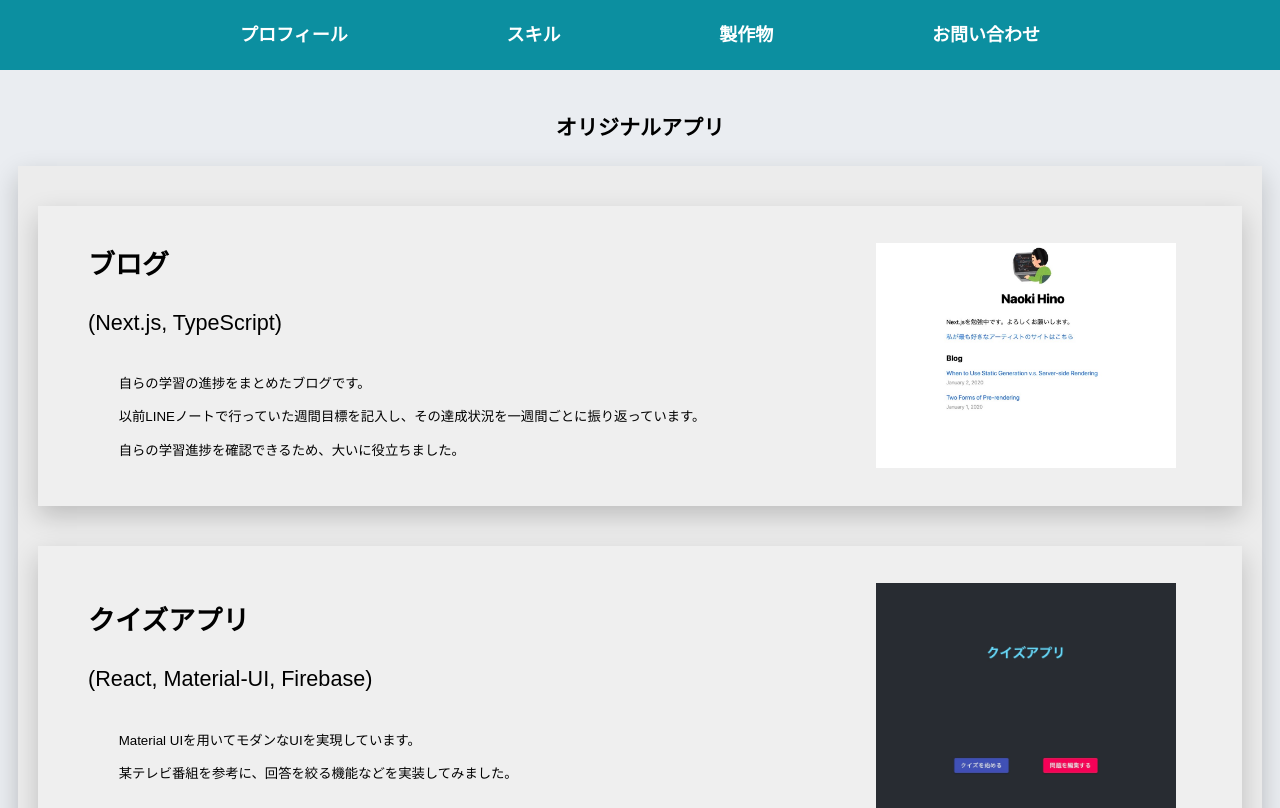
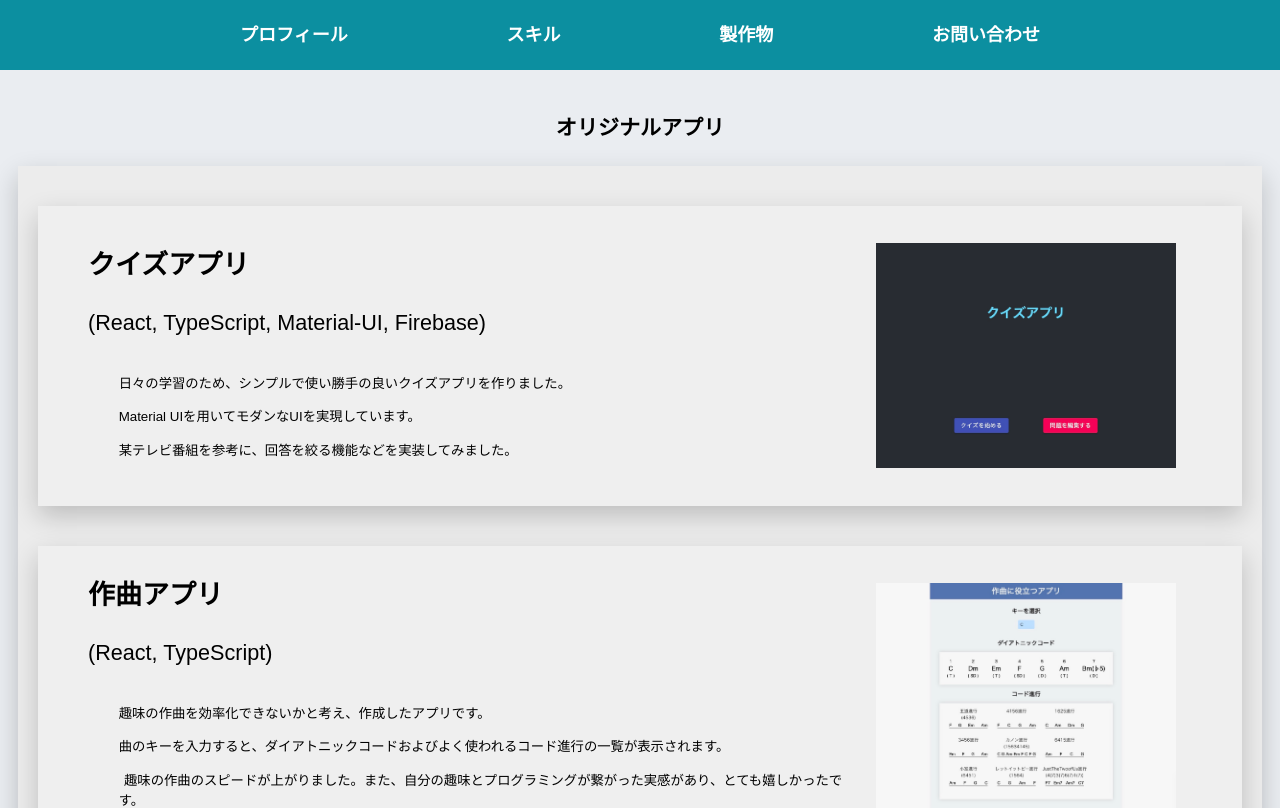
Before and after one commit to naokihino178/my-portfolio, a Next.js app: page /Portfolio in a window 1280 px wide. Shown: the top 808 px of the page. Built offline with nearby package versions, Linux system fonts and the light colour scheme.

Commit message:
#16 製作物に作曲アプリを追加した

```diff
--- a/pages/Portfolio.js
+++ b/pages/Portfolio.js
@@ -11,34 +11,15 @@ const Portfolio = () => {
     <Layout>
       <h3 className={styles.title}>オリジナルアプリ</h3>
       <section className={styles.main}>
-        <Link href="https://next-js-tutorial.naokihino178.vercel.app">
-          <button className={styles.portfolioItem}>
-            <div className={styles.portfolioDesc}>
-              <h2 className={utilStyles.headingLg}>ブログ</h2>
-              <p className={utilStyles.headingMd}>(Next.js, TypeScript)</p>
-              <ul>
-                <li>自らの学習の進捗をまとめたブログです。</li>
-                <li>
-                  以前LINEノートで行っていた週間目標を記入し、その達成状況を一週間ごとに振り返っています。
-                </li>
-                <li>自らの学習進捗を確認できるため、大いに役立ちました。</li>
-              </ul>
-            </div>
-            <img
-              src="/images/blogApp.jpeg"
-              className={utilStyles.portfolioImg}
-              // alt={name}
-            />
-          </button>
-        </Link>
         <Link href="https://quizapp-taupe.vercel.app/">
           <button className={styles.portfolioItem}>
             <div className={styles.portfolioDesc}>
               <h2 className={utilStyles.headingLg}>クイズアプリ</h2>
               <p className={utilStyles.headingMd}>
-                (React, Material-UI, Firebase)
+                (React, TypeScript, Material-UI, Firebase)
               </p>
               <ul>
+                <li>日々の学習のため、シンプルで使い勝手の良いクイズアプリを作りました。</li>
                 <li>Material UIを用いてモダンなUIを実現しています。</li>
                 <li>
                   某テレビ番組を参考に、回答を絞る機能などを実装してみました。
@@ -47,6 +28,30 @@ const Portfolio = () => {
             </div>
             <img
               src="/images/quizApp.jpeg"
+              className={utilStyles.portfolioImg}
+              // alt={name}
+            />
+          </button>
+        </Link>
+        <Link href="https://composition-app.vercel.app">
+          <button className={styles.portfolioItem}>
+            <div className={styles.portfolioDesc}>
+              <h2 className={utilStyles.headingLg}>作曲アプリ</h2>
+              <p className={utilStyles.headingMd}>(React, TypeScript)</p>
+              <ul>
+                <li>
+                  趣味の作曲を効率化できないかと考え、作成したアプリです。
+                </li>
+                <li>
+                  曲のキーを入力すると、ダイアトニックコードおよびよく使われるコード進行の一覧が表示されます。
+                </li>
+                <li>
+                  趣味の作曲のスピードが上がりました。また、自分の趣味とプログラミングが繋がった実感があり、とても嬉しかったです。
+                </li>
+              </ul>
+            </div>
+            <img
+              src="/images/compositionApp.jpeg"
               className={utilStyles.portfolioImg}
               // alt={name}
             />
```
Also changed, not shown: public/images/compositionApp.jpeg (added).
